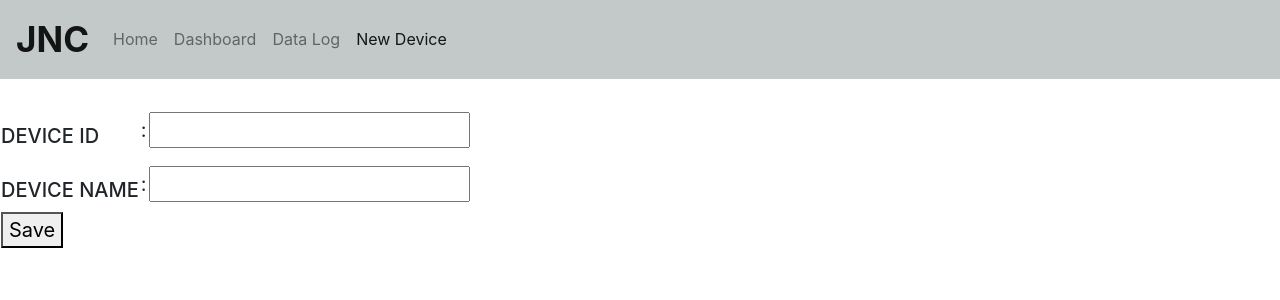
After one commit to nathaniel-niel/SkripsiHidroponik, a PHP site: page /new_device.php in a window 1280 px wide. The commit adds this page. Shown: the top 300 px of the page. Run offline with PHP 8.4, Linux system fonts and the light colour scheme.

Commit message:
menambahkan fitur add new device

```diff
--- a/Website/Back-End/function.php
+++ b/Website/Back-End/function.php
@@ -12,9 +12,23 @@ function savedData($data)
     date_default_timezone_set('Asia/Jakarta');
     $date = date("d/m/Y H:i:s");
 
-    $sql = "INSERT INTO arduino_data VALUES ('', '$batasan_ph' , '$batasan_ppm', '$date')";
+    $sql = "INSERT INTO batasan VALUES ('', '$batasan_ph' , '$batasan_ppm', '$date')";
 
     mysqli_query($conn, $sql);
 
     return mysqli_affected_rows($conn);
 }
+
+function savedNewDevice($data)
+{
+    global $conn;
+    // form
+    $device_id = htmlspecialchars($data['device_id']);
+    $device_name = htmlspecialchars($data['device_name']);
+
+    $sql = "INSERT INTO device_collection VALUES ('$device_id' , '$device_name')";
+
+    mysqli_query($conn, $sql);
+
+    return mysqli_affected_rows($conn);
+}
--- /dev/null
+++ b/Website/Front-End/new_device.php
@@ -0,0 +1,78 @@
+<?php
+require '../Back-End/function.php';
+?>
+
+<!DOCTYPE html>
+<html lang="en">
+
+<head>
+    <meta charset="utf-8" />
+    <meta name="viewport" content="width=device-width, initial-scale=1, shrink-to-fit=no" />
+
+    <link rel="stylesheet" href="https://cdn.jsdelivr.net/npm/bootstrap@4.6.1/dist/css/bootstrap.min.css" integrity="sha384-zCbKRCUGaJDkqS1kPbPd7TveP5iyJE0EjAuZQTgFLD2ylzuqKfdKlfG/eSrtxUkn" crossorigin="anonymous" />
+    <link rel="stylesheet" href="style_datalog.css" />
+
+    <title>Hello, world!</title>
+</head>
+
+<!-- BODY -->
+
+<body>
+    <script src="https://cdn.jsdelivr.net/npm/jquery@3.5.1/dist/jquery.slim.min.js" integrity="sha384-DfXdz2htPH0lsSSs5nCTpuj/zy4C+OGpamoFVy38MVBnE+IbbVYUew+OrCXaRkfj" crossorigin="anonymous"></script>
+    <script src="https://cdn.jsdelivr.net/npm/bootstrap@4.6.1/dist/js/bootstrap.bundle.min.js" integrity="sha384-fQybjgWLrvvRgtW6bFlB7jaZrFsaBXjsOMm/tB9LTS58ONXgqbR9W8oWht/amnpF" crossorigin="anonymous"></script>
+
+    <!-- bar navigasi -->
+    <nav class="navbar navbar-expand-lg navbar-light">
+        <a class="navbar-brand" href="index.html">JNC</a>
+        <button class="navbar-toggler" type="button" data-toggle="collapse" data-target="#navbarNavAltMarkup" aria-controls="navbarNavAltMarkup" aria-expanded="false" aria-label="Toggle navigation">
+            <span class="navbar-toggler-icon"></span>
+        </button>
+        <div class="collapse navbar-collapse" id="navbarNavAltMarkup">
+            <div class="navbar-nav">
+                <a class="nav-link" href="index.html">Home <span class="sr-only">(current)</span></a>
+                <a class="nav-link" href="dashboard.php">Dashboard</a>
+                <a class="nav-link" href="datalog.php">Data Log</a>
+                <a class="nav-link active" href="new_device.php">New Device</a>
+            </div>
+        </div>
+    </nav>
+
+    <!-- add new arduino -->
+    <form action="" method="post">
+        <table>
+            <tr>
+                <td><label for="device_id" class="h5">DEVICE ID </label></td>
+                <td>:</td>
+                <td><input type="text" id="device_id" name="device_id" value="" required></td>
+            </tr>
+            <br>
+            <tr>
+                <td><label for="device_name" class="h5">DEVICE NAME </label></td>
+                <td>:</td>
+                <td> <input type="text" id="device_name" name="device_name" value="" required /></td>
+            </tr>
+            <tr>
+                <td><button type="submitNewDevice" name="submitNewDevice">Save</button></td>
+            </tr>
+        </table>
+    </form>
+
+</html>
+
+<?php
+if (isset($_POST["submitNewDevice"])) {
+    if (savedNewDevice($_POST) > 0) {
+        echo "
+      <script>
+      alert('Device Berhasil Ditambahkan!');
+      </script>
+      ";
+    } else {
+        echo "
+      <script>
+      alert('Device Gagal Ditambahkan!');
+      </script>
+      ";
+    }
+}
+?>
```
Also changed, not shown: Website/Front-End/dashboard.php (+7 -7 lines), Website/Front-End/datalog.php (+5 -6 lines).
